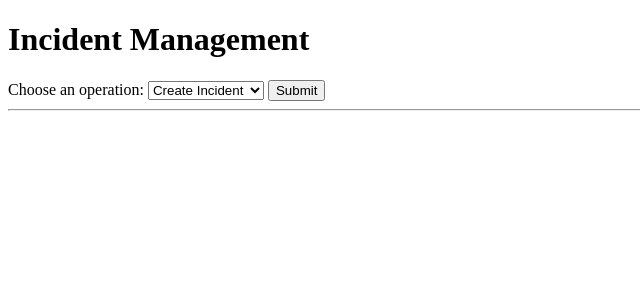
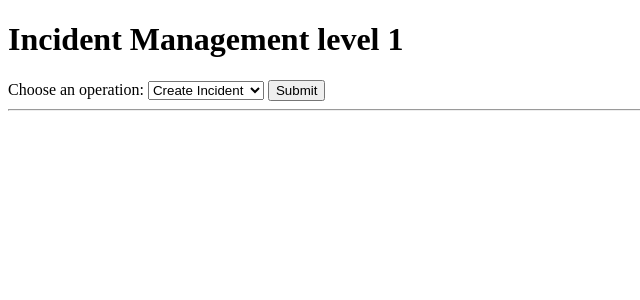
Before and after one commit to srinu-69/incidentmanagement, a Flask app: page / in a window 1280 px wide. Shown: the top 300 px of the page, without its empty margins (0-640 px from the left). Run offline with Flask 3, Linux system fonts and the light colour scheme.

Commit message:
added level1

```diff
--- a/templates/index.html
+++ b/templates/index.html
@@ -12,7 +12,7 @@
     <title>Incident Management</title>
 </head>
 <body>
-    <h1>Incident Management</h1>
+    <h1>Incident Management level 1 </h1>
     <form method="POST" action="/">
         <label for="operation">Choose an operation:</label>
         <select name="operation" id="operation">
```
